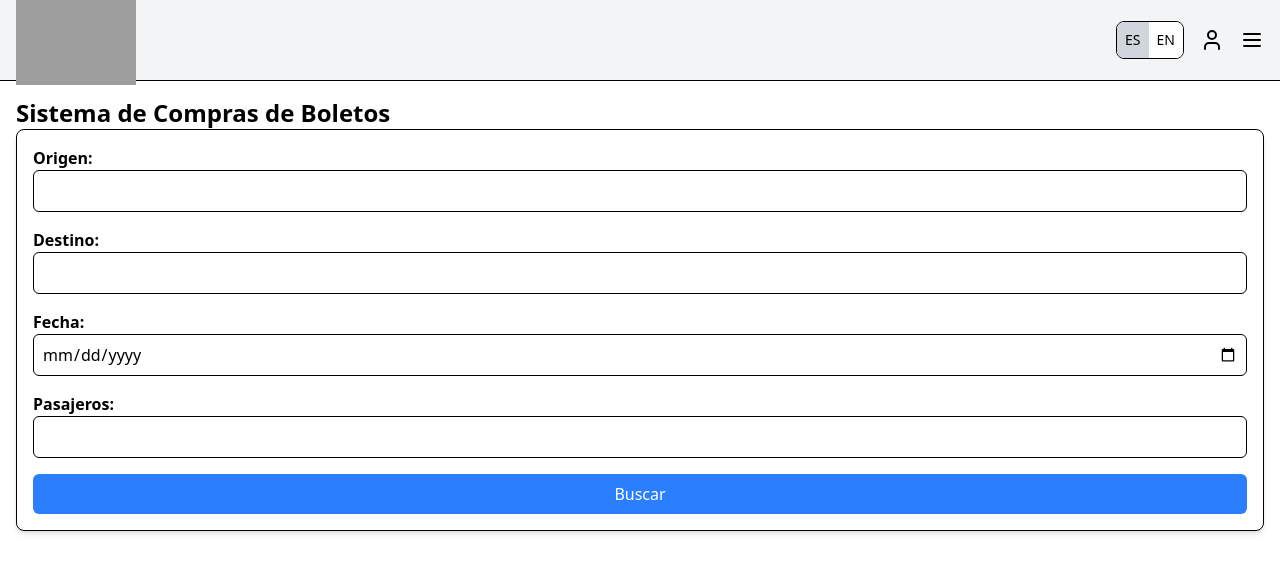
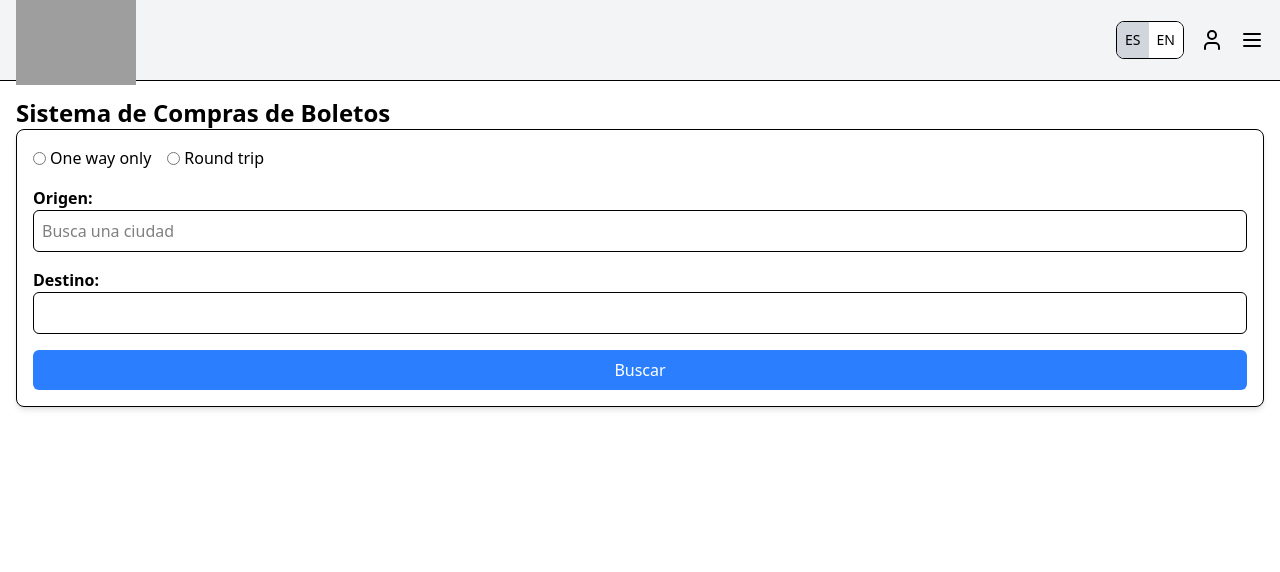
Before and after one commit to AlexisJoselyn/tornado-bus, a React (Create React App) app: page / in a window 1280 px wide. Shown: the top 572 px of the page. Built offline with nearby package versions, Linux system fonts and the light colour scheme; grey boxes are pictures that could not be loaded.

Commit message:
feat: integrate API into form component

```diff
--- a/src/components/form/TripForm.tsx
+++ b/src/components/form/TripForm.tsx
@@ -2,43 +2,65 @@ import { useForm } from 'react-hook-form';
 import * as yup from 'yup';
 import { yupResolver } from '@hookform/resolvers/yup';
 import { useTripStore } from '../../store';
+import { useEffect, useState } from 'react';
+import { useSearchCities } from '../../api';
 
 interface TripSearchData {
   origin: string;
   destination: string;
+  passenger: number;
   date: string | Date;
-  passengers: number;
+  returnDate?: string | Date;
 }
 
 const today = new Date();
 today.setHours(0, 0, 0, 0);
 
 const schema = yup.object().shape({
+  tripType: yup.string().notRequired(),
   origin: yup.string().required('El origen es obligatorio'),
   destination: yup.string().required('El destino es obligatorio'),
+  passenger: yup.number().min(1, 'Debe haber al menos un pasajero').required('Este campo es obligatorio'),
   date: yup
     .date()
     .min(today, 'La fecha no puede ser pasada')
     .required('La fecha es obligatoria'),
-  passengers: yup
-    .number()
-    .min(1, 'Debe haber al menos un pasajero')
-    .required('Este campo es obligatorio'),
+  returnDate: yup.date()
+    .when('tripType', {
+      is:'round-trip',
+      then: schema => schema.min(today, 'la fecha no puede ser pasada').required('La fecha de retorno es obligatoria')
+    })
 });
 
 export const TripForm = () => {
-  const {
-    register,
-    handleSubmit,
-    formState: { errors },
-  } = useForm({
+  const { register, handleSubmit, watch, setValue, formState: { errors } } = useForm({
     resolver: yupResolver(schema),
   });
 
   const setTripSearch = useTripStore((state) => state.setTripData);
 
+  // const tripType = watch('tripType');
+
+  const origin = watch('origin');
+  const { cities, loading, error, search } = useSearchCities();
+  const [showOriginDropdown, setShowOriginDropdown] = useState(false);
+
+  useEffect(() => {
+    if (origin && origin.length >= 3) {
+      search(origin);
+      setShowOriginDropdown(true);
+    } else {
+      setShowOriginDropdown(false);
+    }
+  }, [origin, search]);
+
   const onSubmit = (data: TripSearchData) => {
     setTripSearch(data);
+  };
+
+  const handleCitySelection = (cityName: string) => {
+    setShowOriginDropdown(false);
+    setValue('origin', cityName);
   };
 
   return (
@@ -46,10 +68,41 @@ export const TripForm = () => {
       onSubmit={handleSubmit(onSubmit)}
       className="flex flex-col gap-4 p-4 border rounded-lg bg-white shadow-md"
     >
-      <div>
+      <div className="flex gap-4">
+        <label className="flex items-center gap-1">
+          <input type="radio" value="one-way" {...register('tripType')} /> One way only
+        </label>
+        <label className="flex items-center gap-1">
+          <input type="radio" value="round-trip" {...register('tripType')} /> Round trip
+        </label>
+      </div>
+
+      <div className="relative">
         <label className="block font-semibold">Origen:</label>
-        <input {...register('origin')} className="border p-2 w-full rounded-md" />
+        <input
+          {...register('origin')}
+          className="border p-2 w-full rounded-md"
+          placeholder="Busca una ciudad"
+        />
         {errors.origin && <p className="text-red-500 text-sm">{errors.origin.message}</p>}
+
+        {/* Lista desplegable de ciudades */}
+        {showOriginDropdown && (
+          <div className="absolute z-10 w-full bg-white border border-gray-300 rounded-md shadow-lg mt-1">
+            {cities.map((city) => (
+              <div
+                key={city.id}
+                className="p-2 hover:bg-gray-100 cursor-pointer"
+                onClick={() => handleCitySelection(city.name)}
+              >
+                {city.name}
+              </div>
+            ))}
+          </div>
+        )}
+
+        {loading && <p className="text-sm text-gray-500">Buscando ciudades...</p>}
+        {error && <p className="text-sm text-red-500">{error}</p>}
       </div>
 
       <div>
@@ -58,6 +111,7 @@ export const TripForm = () => {
         {errors.destination && <p className="text-red-500 text-sm">{errors.destination.message}</p>}
       </div>
 
+      {/*
       <div>
         <label className="block font-semibold">Fecha:</label>
         <input type="date" {...register('date')} className="border p-2 w-full rounded-md" />
@@ -68,7 +122,7 @@ export const TripForm = () => {
         <label className="block font-semibold">Pasajeros:</label>
         <input type="number" {...register('passengers')} className="border p-2 w-full rounded-md" />
         {errors.passengers && <p className="text-red-500 text-sm">{errors.passengers.message}</p>}
-      </div>
+      </div> */}
 
       <button
         type="submit"
--- a/src/output.css
+++ b/src/output.css
@@ -12,6 +12,7 @@
     --color-blue-700: oklch(0.488 0.243 264.376);
     --color-gray-100: oklch(0.967 0.003 264.542);
     --color-gray-300: oklch(0.872 0.01 258.338);
+    --color-gray-500: oklch(0.551 0.027 264.364);
     --color-white: #fff;
     --spacing: 0.25rem;
     --container-md: 28rem;
@@ -195,6 +196,9 @@
   .isolate {
     isolation: isolate;
   }
+  .z-10 {
+    z-index: 10;
+  }
   .\!container {
     width: 100% !important;
     @media (width >= 40rem) {
@@ -233,6 +237,9 @@
   }
   .mx-auto {
     margin-inline: auto;
+  }
+  .mt-1 {
+    margin-top: calc(var(--spacing) * 1);
   }
   .mt-2 {
     margin-top: calc(var(--spacing) * 2);
@@ -352,6 +359,9 @@
     border-bottom-style: var(--tw-border-style);
     border-bottom-width: 1px;
   }
+  .border-gray-300 {
+    border-color: var(--color-gray-300);
+  }
   .bg-blue-500 {
     background-color: var(--color-blue-500);
   }
@@ -405,6 +415,9 @@
     --tw-font-weight: var(--font-weight-semibold);
     font-weight: var(--font-weight-semibold);
   }
+  .text-gray-500 {
+    color: var(--color-gray-500);
+  }
   .text-red-500 {
     color: var(--color-red-500);
   }
@@ -451,6 +464,13 @@
     &:hover {
       @media (hover: hover) {
         background-color: var(--color-blue-700);
+      }
+    }
+  }
+  .hover\:bg-gray-100 {
+    &:hover {
+      @media (hover: hover) {
+        background-color: var(--color-gray-100);
       }
     }
   }
```
